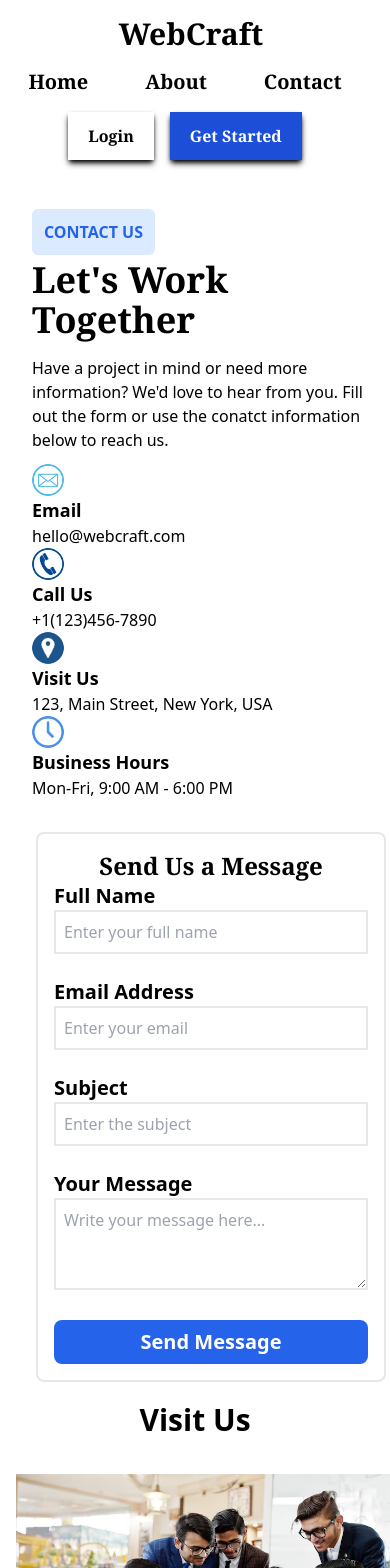
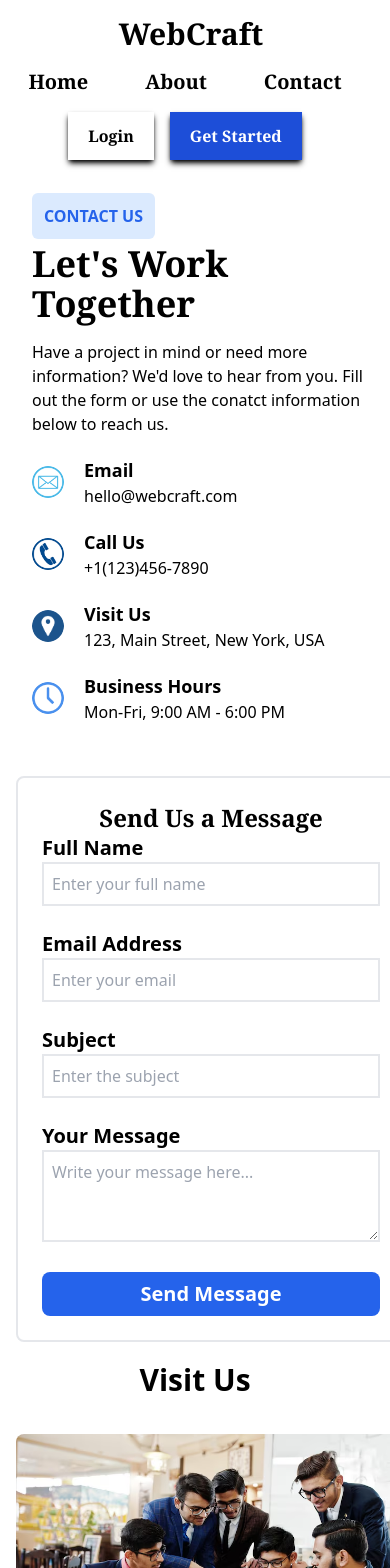
Before and after one commit to sakshimaurya7/landing-page, a React (Vite) app: page /contact in a window 390 px wide. Shown: the top 1568 px of the page. Built offline with nearby package versions, Linux system fonts and the light colour scheme.

Commit message:
Add responsive designs

```diff
--- a/src/pages/Contact.jsx
+++ b/src/pages/Contact.jsx
@@ -3,20 +3,21 @@ function Contact(){
         <>
 
         <div className="flex flex-col justify-around sm:flex-col md:flex-row lg:flex-row">
-            <div className="w-full m-4 p-4 sm:w-full lg:w-1/2 md:w-1/2">
+            <div className="w-full m-4 p-4 my-auto sm:w-full lg:w-1/2 md:w-1/2">
                 <b className="bg-blue-100 text-blue-600 p-3 my-4 hover:bg-blue-600 hover:text-white font-bold rounded-md">CONTACT US</b>
                 <h1 className="my-4 font-extrabold text-4xl font-serif">Let's Work Together</h1>
                 <p className="mr-4 text-md mb-3">Have a project in mind or need more information? We'd love to hear from you. Fill out the form or use the conatct information below to reach us.</p>
 
-                <div>
-                        <img src="./src/assets/email.png" alt="Email" className="w-8 h-auto rounded-full"/>
+                <div className="flex justify-start gap-5 my-5">
+                    <img src="./src/assets/email.png" alt="Email" className="w-8 h-auto rounded-full my-auto"/>
+                    <span>
                         <h2 className="font-bold text-lg">Email</h2>
                         <p>hello@webcraft.com</p>
-
+                    </span>
                 </div>
 
-                <div>
-                    <img src="./src/assets/call.png" alt="Call" className="w-8 h-auto rounded-full" />
+                <div className="flex justify-start gap-5 my-5">
+                    <img src="./src/assets/call.png" alt="Call" className="w-8 h-auto rounded-full my-auto" />
                     <span>
                         <h2 className="font-bold text-lg">Call Us</h2>
                         <p>+1(123)456-7890</p>
@@ -24,16 +25,16 @@ function Contact(){
                 </div>
 
 
-                <div>
-                    <img src="./src/assets/loc.webp" alt="Location" className="w-8 h-auto rounded-full" />
+                <div className="flex justify-start gap-5 my-5" >
+                    <img src="./src/assets/loc.webp" alt="Location" className="w-8 h-auto rounded-full my-auto" />
                     <span>
                         <h2 className="font-bold text-lg">Visit Us</h2>
                         <p>123, Main Street, New York, USA</p>
                     </span>
                 </div>
 
-                <div>
-                    <img src="./src/assets/clock.png" alt="clock" className="w-8 h-auto rounded-full" />
+                <div className="flex justify-start gap-5 my-5">
+                    <img src="./src/assets/clock.png" alt="clock" className="w-8 h-auto rounded-full my-auto" />
                     <span>
                         <h2 className="font-bold text-lg">Business Hours</h2>
                         <p>Mon-Fri, 9:00 AM - 6:00 PM</p>
@@ -42,9 +43,8 @@ function Contact(){
 
             </div>
 
-            <div className="mx-5">
-            <div className="w-full m-4 border-gray-450 border-2 rounded-lg p-4 my-auto sm:my-auto sm:min-w-full md:w-full lg:w-full">
-                <form>
+            <div className="mr-14 w-full mt-4 lg:w-1/2">
+                <form className="w-full m-4 border-gray-450 border-2 rounded-lg p-6 my-auto sm:min-w-full md:w-full lg:w-2/3">
                     <h2 className="font-bold text-2xl font-serif text-center">Send Us a Message</h2>
                     <label for="name" className="my-4 font-semibold text-xl">Full Name</label><br />
                     <input type="text" placeholder="Enter your full name" name="name" id="name" className="border-2 border-gray-450 transition-colors duration-100 focus:outline-none focus:border-blue-500 w-full p-2"/><br /><br />
@@ -61,18 +61,16 @@ function Contact(){
                     <button className="font-bold bg-blue-600 text-white text-center w-full p-2 text-xl rounded-lg hover:bg-slate-300 hover:text-blue-600">Send Message</button>
                 </form>
             </div>
-            </div>
 
         </div>
 
         <div>
             <h1 className="text-center font-bold text-3xl m-5 rounded-lg">Visit Us</h1>
-            <div className="flex flex-col justify-around lg:flex-row md:grid md:grid-cols-2 gap-4 sm:flex-col">
-                <img src="./src/assets/v1.avif" className="w-full h-auto sm:w-full lg:w-full md:w-full m-4"/>
-                <img src="./src/assets/v2.avif" className="w-full h-auto sm:w-full m-4 md:mr-6 lg:w-full md:w-full"/>
-                <img src="./src/assets/v1.avif" className="w-full h-auto sm:w-full m-4 lg:w-full md:w-full"/>
-                <img src="./src/assets/v2.avif" className="w-full h-auto sm:w-full m-4 lg:w-full md:w-full"/>
-
+            <div className="flex flex-col justify-around md:mx-auto sm:flex-col lg:flex-row">
+                <img src="./src/assets/v1.avif" className="w-full h-auto sm:w-full lg:w-full md:w-full m-4 rounded-lg"/>
+                <img src="./src/assets/v2.avif" className="w-full h-auto sm:w-full m-4 md:mr-6 lg:w-full md:w-full rounded-lg"/>
+                <img src="./src/assets/v1.avif" className="w-full h-auto sm:w-full m-4 lg:w-full md:w-full rounded-lg"/>
+                <img src="./src/assets/v2.avif" className="w-full h-auto sm:w-full m-4 lg:w-full md:w-full rounded-lg"/>
             </div>
         </div>
         </>
```
